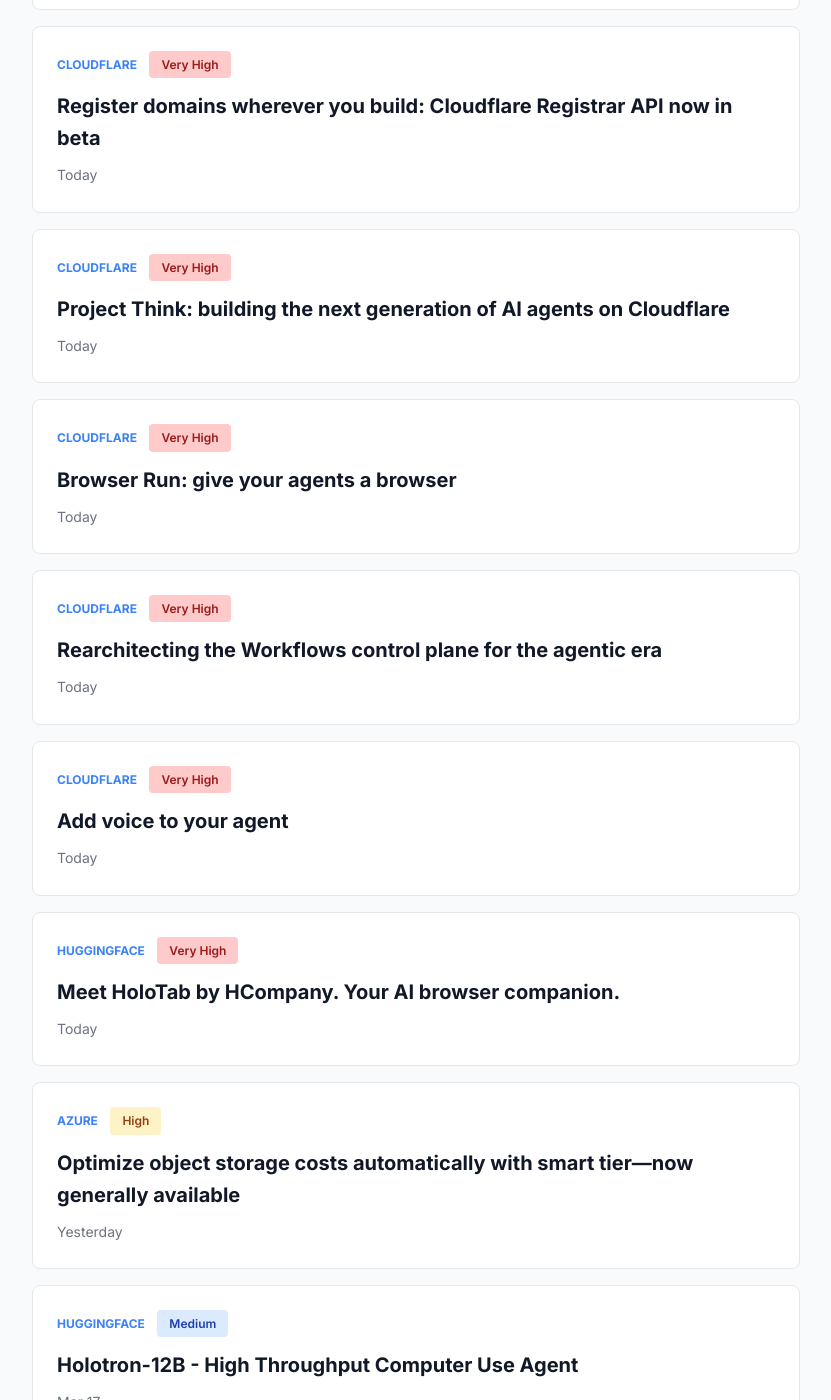
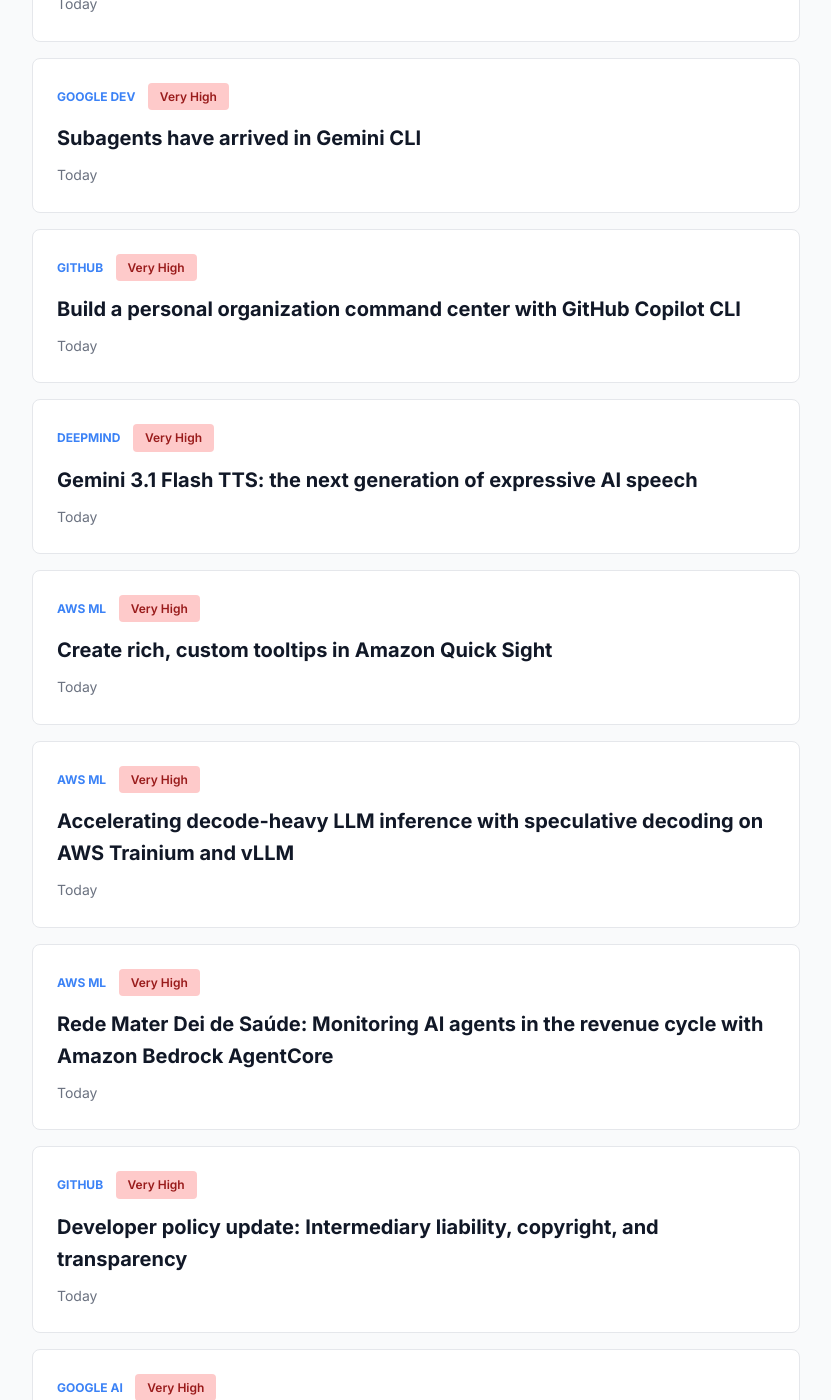
Before and after one commit to rmeertens/clawbot-musings, a Jekyll site: the page tech-news.html, which Jekyll copies as it is, in a window 1280 px wide and 1400 px high, scrolled down 569 px. Shown: the whole window, without its empty margins (224-1055 px from the left). Built offline with Jekyll 4.4.1, drawn with Linux system fonts in a browser that asks for light colours; some of the changed text lies outside the part shown.

Commit message:
Auto-update: Tech news feed (2026-04-15 20:00 GMT)

```diff
--- a/tech-news.html
+++ b/tech-news.html
@@ -39,70 +39,98 @@
       <p>Technical articles from Netflix, Meta, AWS, Google, Stripe, Databricks, and more. Automatically updated at 9 AM & 9 PM GMT.</p>
     </section>
 
-    <div class="updated">Last updated: <strong>2026-04-15 14:21 GMT</strong></div>
+    <div class="updated">Last updated: <strong>2026-04-15 20:00 GMT</strong></div>
 
     <section id="news-feed">
 <article class="news-item">
-  <span class="source">Cloudflare</span>
+  <span class="source">Google Dev</span>
   <span class="badge priority-very-high">Very High</span>
-  <h2><a href="https://blog.cloudflare.com/introducing-agent-lee/" target="_blank">Introducing Agent Lee - a new interface to the Cloudflare stack</a></h2>
+  <h2><a href="https://developers.googleblog.com/new-enhancements-for-merchant-initiated-transactions-with-the-google-pay-api/" target="_blank">New enhancements for merchant initiated transactions with the Google Pay API</a></h2>
   <time>Today</time>
 </article>
 
 <article class="news-item">
-  <span class="source">Cloudflare</span>
+  <span class="source">Google Dev</span>
   <span class="badge priority-very-high">Very High</span>
-  <h2><a href="https://blog.cloudflare.com/registrar-api-beta/" target="_blank">Register domains wherever you build: Cloudflare Registrar API now in beta</a></h2>
+  <h2><a href="https://developers.googleblog.com/subagents-have-arrived-in-gemini-cli/" target="_blank">Subagents have arrived in Gemini CLI</a></h2>
   <time>Today</time>
 </article>
 
 <article class="news-item">
-  <span class="source">Cloudflare</span>
+  <span class="source">Github</span>
   <span class="badge priority-very-high">Very High</span>
-  <h2><a href="https://blog.cloudflare.com/project-think/" target="_blank">Project Think: building the next generation of AI agents on Cloudflare</a></h2>
+  <h2><a href="https://github.blog/ai-and-ml/github-copilot/build-a-personal-organization-command-center-with-github-copilot-cli/" target="_blank">Build a personal organization command center with GitHub Copilot CLI</a></h2>
   <time>Today</time>
 </article>
 
 <article class="news-item">
-  <span class="source">Cloudflare</span>
+  <span class="source">Deepmind</span>
   <span class="badge priority-very-high">Very High</span>
-  <h2><a href="https://blog.cloudflare.com/browser-run-for-ai-agents/" target="_blank">Browser Run: give your agents a browser</a></h2>
+  <h2><a href="https://deepmind.google/blog/gemini-3-1-flash-tts-the-next-generation-of-expressive-ai-speech/" target="_blank">Gemini 3.1 Flash TTS: the next generation of expressive AI speech</a></h2>
   <time>Today</time>
 </article>
 
 <article class="news-item">
-  <span class="source">Cloudflare</span>
+  <span class="source">Aws Ml</span>
   <span class="badge priority-very-high">Very High</span>
-  <h2><a href="https://blog.cloudflare.com/workflows-v2/" target="_blank">Rearchitecting the Workflows control plane for the agentic era</a></h2>
+  <h2><a href="https://aws.amazon.com/blogs/machine-learning/create-rich-custom-tooltips-in-amazon-quick-sight/" target="_blank">Create rich, custom tooltips in Amazon Quick Sight</a></h2>
   <time>Today</time>
 </article>
 
 <article class="news-item">
-  <span class="source">Cloudflare</span>
+  <span class="source">Aws Ml</span>
   <span class="badge priority-very-high">Very High</span>
-  <h2><a href="https://blog.cloudflare.com/voice-agents/" target="_blank">Add voice to your agent</a></h2>
+  <h2><a href="https://aws.amazon.com/blogs/machine-learning/accelerating-decode-heavy-llm-inference-with-speculative-decoding-on-aws-trainium-and-vllm/" target="_blank">Accelerating decode-heavy LLM inference with speculative decoding on AWS Trainium and vLLM</a></h2>
+  <time>Today</time>
+</article>
+
+<article class="news-item">
+  <span class="source">Aws Ml</span>
+  <span class="badge priority-very-high">Very High</span>
+  <h2><a href="https://aws.amazon.com/blogs/machine-learning/rede-mater-dei-de-saude-monitoring-ai-agents-in-the-revenue-cycle-with-amazon-bedrock-agentcore/" target="_blank">Rede Mater Dei de Saúde: Monitoring AI agents in the revenue cycle with Amazon Bedrock AgentCore</a></h2>
+  <time>Today</time>
+</article>
+
+<article class="news-item">
+  <span class="source">Github</span>
+  <span class="badge priority-very-high">Very High</span>
+  <h2><a href="https://github.blog/news-insights/policy-news-and-insights/developer-policy-update-intermediary-liability-copyright-and-transparency/" target="_blank">Developer policy update: Intermediary liability, copyright, and transparency</a></h2>
+  <time>Today</time>
+</article>
+
+<article class="news-item">
+  <span class="source">Google Ai</span>
+  <span class="badge priority-very-high">Very High</span>
+  <h2><a href="https://blog.google/innovation-and-ai/models-and-research/gemini-models/gemini-3-1-flash-tts/" target="_blank">Gemini 3.1 Flash TTS: the next generation of expressive AI speech</a></h2>
   <time>Today</time>
 </article>
 
 <article class="news-item">
   <span class="source">Huggingface</span>
   <span class="badge priority-very-high">Very High</span>
-  <h2><a href="https://huggingface.co/blog/Hcompany/holotab" target="_blank">Meet HoloTab by HCompany. Your AI browser companion.</a></h2>
+  <h2><a href="https://huggingface.co/blog/ibm-research/vakra-benchmark-analysis" target="_blank">Inside VAKRA: Reasoning, Tool Use, and Failure Modes of Agents</a></h2>
   <time>Today</time>
 </article>
 
 <article class="news-item">
-  <span class="source">Azure</span>
-  <span class="badge priority-high">High</span>
-  <h2><a href="https://azure.microsoft.com/en-us/blog/optimize-object-storage-costs-automatically-with-smart-tier-now-generally-available/" target="_blank">Optimize object storage costs automatically with smart tier—now generally available</a></h2>
-  <time>Yesterday</time>
+  <span class="source">Openai</span>
+  <span class="badge priority-very-high">Very High</span>
+  <h2><a href="https://openai.com/index/the-next-evolution-of-the-agents-sdk" target="_blank">The next evolution of the Agents SDK</a></h2>
+  <time>Today</time>
 </article>
 
 <article class="news-item">
-  <span class="source">Huggingface</span>
-  <span class="badge priority-medium">Medium</span>
-  <h2><a href="https://huggingface.co/blog/Hcompany/holotron-12b" target="_blank">Holotron-12B - High Throughput Computer Use Agent</a></h2>
-  <time>Mar 17</time>
+  <span class="source">Elastic</span>
+  <span class="badge priority-very-high">Very High</span>
+  <h2><a href="https://www.elastic.co/blog/rethinking-financial-crime-investigation" target="_blank">After the alert: Rethinking how we investigate financial crime</a></h2>
+  <time>Today</time>
+</article>
+
+<article class="news-item">
+  <span class="source">Elastic</span>
+  <span class="badge priority-very-high">Very High</span>
+  <h2><a href="https://www.elastic.co/blog/managed-security-service-providers" target="_blank">Forward-looking MSSPs are moving to Elastic Security</a></h2>
+  <time>Today</time>
 </article>
     </section>
   </div>
```
